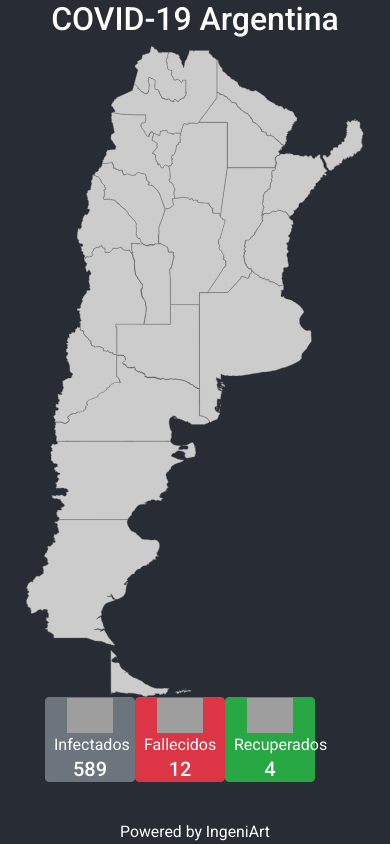
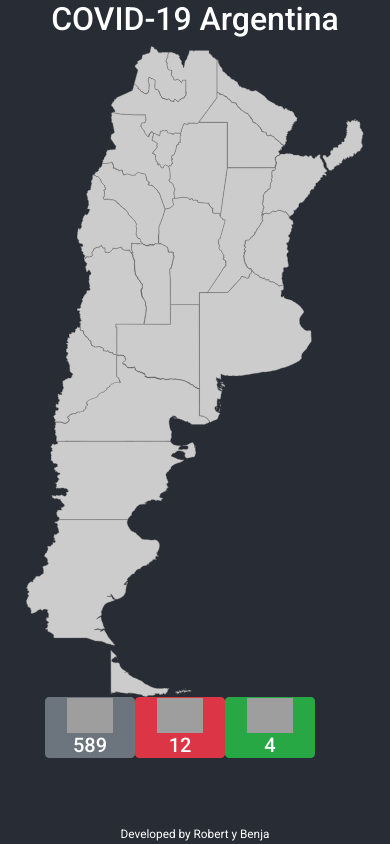
Before and after one commit to robertosale/covid19ARG, a React (Create React App) app: page / in a window 390 px wide. Built offline with nearby package versions, Linux system fonts and the light colour scheme; grey boxes are pictures that could not be loaded.

Commit message:
fixed bottomStats

```diff
--- a/src/App.css
+++ b/src/App.css
@@ -28,6 +28,20 @@
  height: 35px;
 }
 
+.fixed-bottom{
+  font-size: calc(4px + 2vmin);
+}
+a:link{
+  text-decoration: none !important;
+  color: white;
+}
+a:hover{
+  color: #6c757d !important;
+}
+a:visited{
+  color: white;
+}
+
 
 /* // Large devices (desktops, 992px and up) */
 @media (min-width: 992px) {
--- a/src/App.js
+++ b/src/App.js
@@ -51,7 +51,7 @@ class App extends Component {
          <ContainerProvincias pais={pais} stats={stats}/>
          <BottomStats total ={total}/>
 
-         <div className="col-12 fixed-bottom"><span>Powered by IngeniArt</span></div>
+         <div className="col-12 fixed-bottom"><span>Developed by <a href="https://www.linkedin.com/in/roberto-moises-sale-563829187/">Robert</a> y <a href="https://www.linkedin.com/in/benja-montero-9238a1119/">Benja</a> </span></div>
         </div>
 
       </div>
--- a/src/components/BottomStats.js
+++ b/src/components/BottomStats.js
@@ -15,17 +15,17 @@ class BottomStats extends Component {
 
                     <div className='card-stats col-lg-12 col-3 btn btn-secondary pr-2 pl-2 pb-0 pt-0'>
                         <img src={logoInfectados} />
-                        <p className="m-0 ">Infectados</p>
+                        <p className="m-0 d-none d-sm-block">Infectados</p>
                         <h5>{total[1]}</h5>
                     </div>
                     <div className='card-stats col-lg-12 col-3 btn btn-danger pr-2 pl-2 pb-0 pt-0'>
                         <img src={logoMuertos} />
-                        <p className="m-0">Fallecidos</p>
+                        <p className="m-0 d-none d-sm-block">Fallecidos</p>
                         <h5>{total[2]}</h5>
                     </div>
                     <div className='card-stats col-lg-12 col-3 btn btn-success pr-2 pl-2 pb-0 pt-0'>
                         <img src={logoRecuperados} />
-                        <p className="m-0">Recuperados</p>
+                        <p className="m-0 d-none d-sm-block">Recuperados</p>
                         <h5>{total[3]}</h5>
 
                     </div>
```
Also changed, not shown: 1 other file (tests, documents, lock files or other folders).
